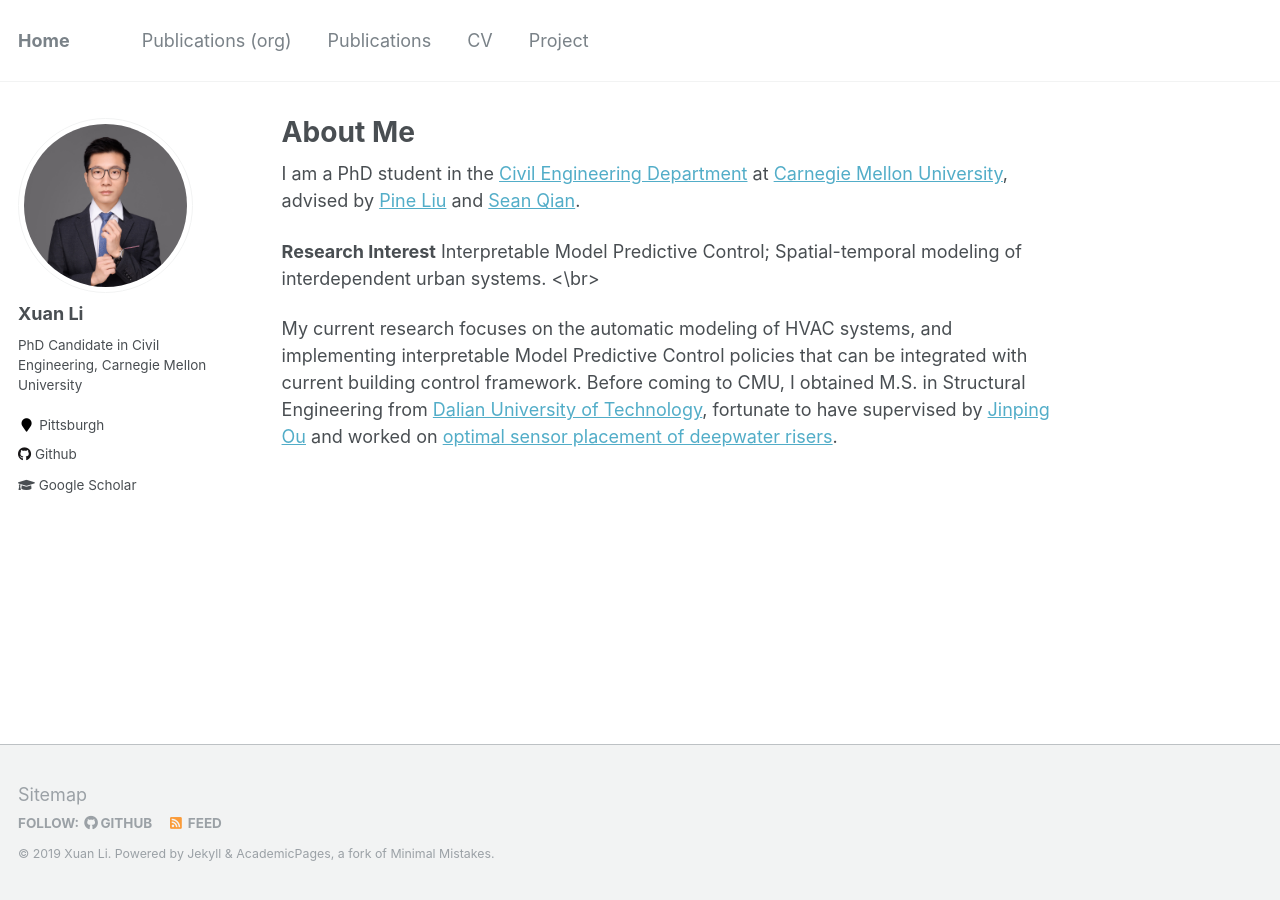
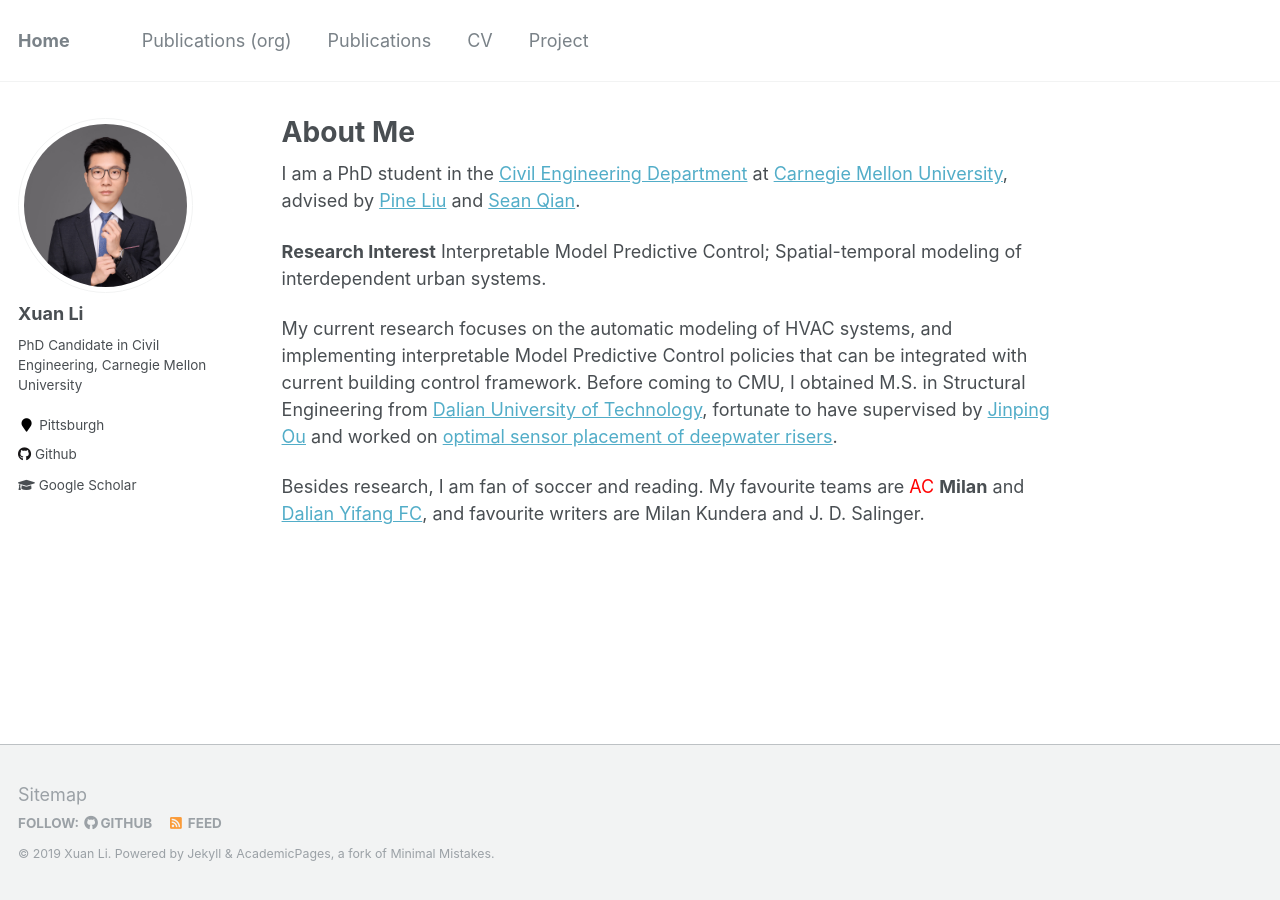
Before and after one commit to milanlx/milanlx.github.io, a Jekyll site: the page built from _pages/about.md, in a window 1280 px wide. Built offline with Jekyll 4.4.1, drawn with Linux system fonts in a browser that asks for light colours.

Commit message:
Update about.md

```diff
--- a/_pages/about.md
+++ b/_pages/about.md
@@ -11,6 +11,9 @@ redirect_from:
 I am a PhD student in the [Civil Engineering Department](https://www.cmu.edu/cee/) at [Carnegie Mellon University](https://www.cmu.edu), advised by [Pine Liu](https://faculty.ce.cmu.edu/liu/) and [Sean Qian](https://faculty.ce.cmu.edu/qian/).
 
 **Research Interest**
-Interpretable Model Predictive Control; Spatial-temporal modeling of interdependent urban systems. <\br>
+Interpretable Model Predictive Control; Spatial-temporal modeling of interdependent urban systems.
 
 My current research focuses on the automatic modeling of HVAC systems, and implementing interpretable Model Predictive Control policies that can be integrated with current building control framework. Before coming to CMU, I obtained M.S. in Structural Engineering from [Dalian University of Technology](https://en.dlut.edu.cn/), fortunate to have supervised by [Jinping Ou](http://homepage.hit.edu.cn/oujinping) and worked on [optimal sensor placement of deepwater risers](https://github.com/milanlx/milanlx.github.io/blob/master/files/Master%20Dissertation%20(original).pdf).
+
+Besides research, I am fan of soccer and reading. My favourite teams are <span style="color: red"> AC </span> **Milan**
+ and [Dalian Yifang FC](http://www.dlyffc.com/), and favourite writers are Milan Kundera and J. D. Salinger.
```
